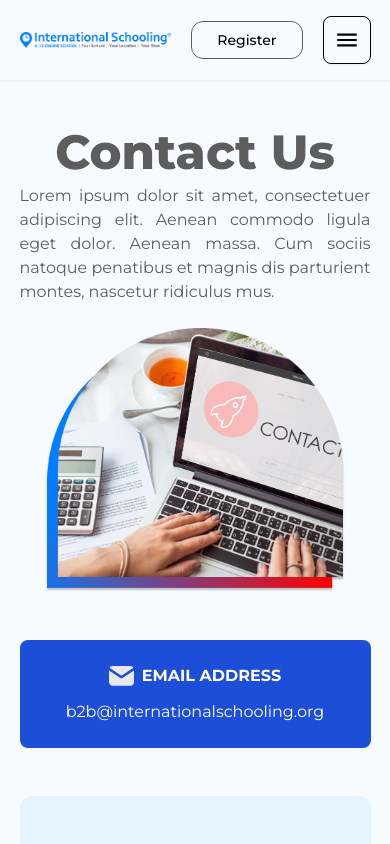
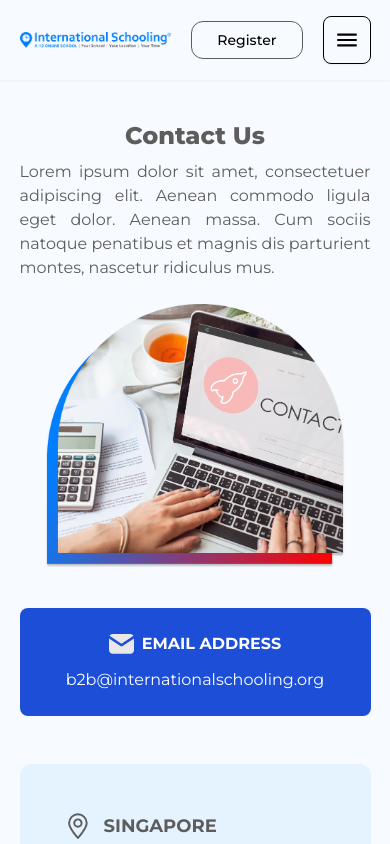
Before and after one commit to InternationalSchoolingApp/b2b, a Next.js app: page /contact in a window 390 px wide. Shown: the top 844 px of the page. Built offline with nearby package versions, Linux system fonts and the light colour scheme.

Commit message:
minor changes

```diff
--- a/app/about/page.js
+++ b/app/about/page.js
@@ -32,7 +32,7 @@ const page = () => {
       <div className="r-w !mt-10 ">
         <div className="flex flex-col lg:flex-row justify-between items-center gap-10 text-[#5D5D5D]">
           <div className="w-full">
-            <h1 className="text-2xl lg:text-5xl font-extrabold mb-2">
+            <h1 className="text-2xl lg:text-5xl font-extrabold mb-2 text-center lg:text-left">
               About Us
             </h1>
             <p className="text-justify">
@@ -57,7 +57,7 @@ const page = () => {
             />
           </div>
         </div>
-        <div className="space-y-4 !my-6 md:!my-16 w-max m-auto">
+        <div className="space-y-4 !my-6 md:!my-16 m-auto">
           <NumbersReveal />
         </div>
 
--- a/app/contact/page.js
+++ b/app/contact/page.js
@@ -5,10 +5,10 @@ import Link from "next/link";
 
 const page = () => {
   return (
-    <div className="w-full">
-      <div className="r-w lg:flex py-12 lg:gap-20 items-center">
+    <>
+      <div className="r-w lg:flex lg:gap-20 items-center !my-10">
         <div>
-          <h1 className="text-5xl font-extrabold text-[#5d5d5d] mb-2 text-center lg:text-left">
+          <h1 className="text-2xl lg:text-5xl font-extrabold text-[#5d5d5d] mb-2 text-center lg:text-left">
             Contact Us
           </h1>
           <p className="text-[#5d5d5d] text-justify mb-6 w-full lg:w-3/4">
@@ -102,7 +102,7 @@ const page = () => {
           </div>
         </div>
       </div>
-    </div>
+    </>
   );
 };
 
--- a/app/page.js
+++ b/app/page.js
@@ -34,7 +34,7 @@ const HomePage = () => {
   ];
 
   return (
-    <div className="w-full h-max ">
+    <div className="w-full h-max">
       <div className="r-w py-6 space-y-4">
         <h1 className="text-[#5d5d5d] text-lg md:text-xl font-bold text-center ">
           World&apos;s Top Rated and Most Recommended Online School
```
